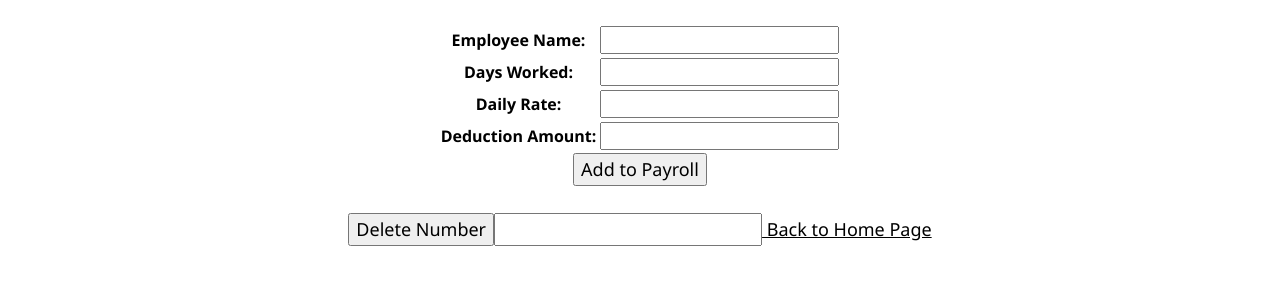
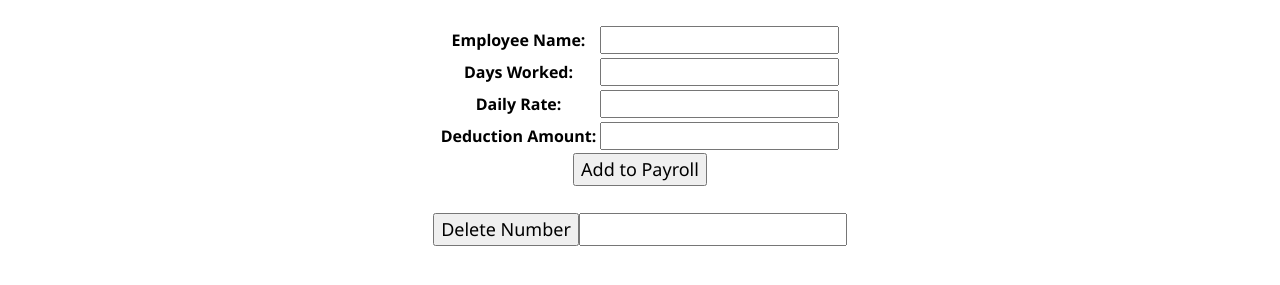
Before and after one commit to riki120904/nishimura, a plain HTML site: page payroll.html in a window 1280 px wide. Shown: the part 261-546 px from the top of the page. Drawn offline with nearby package versions, Linux system fonts and the light colour scheme; a web font is replaced by a local one.

Commit message:
Update payroll.html

```diff
--- a/payroll.html
+++ b/payroll.html
@@ -69,7 +69,7 @@
   <br><br>
 
   <button onclick="deleteFromPayroll()">Delete Number</button><input id="deleteLine" name="deleteLine" type="number"><table>
-       <a href="index.html"> Back to Home Page</a>
+
 
   </table>
     </center></h5>
```
